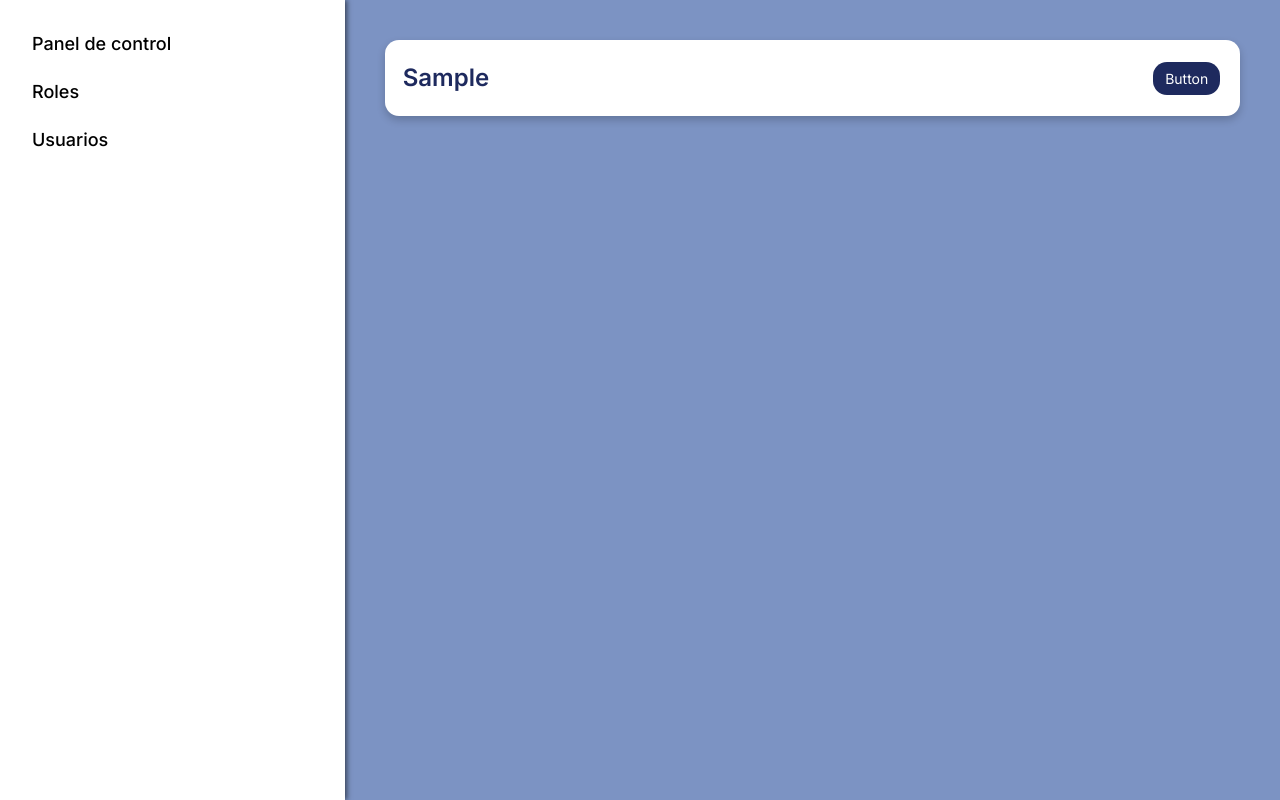
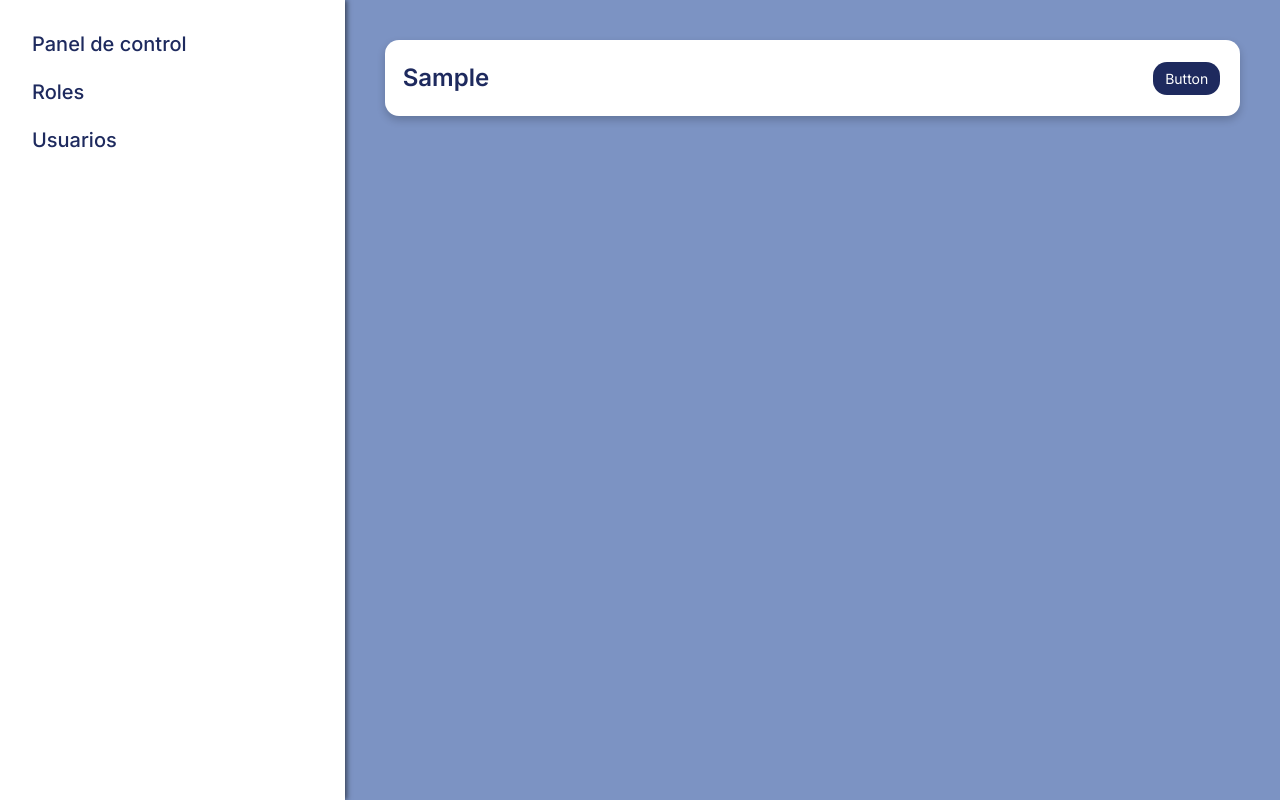
Before and after one commit to RaulBecerraB/TechShare-FrontEnd, a Next.js app: page /admin/roles in a window 1280 px wide. Built offline with nearby package versions, Linux system fonts and the light colour scheme.

Commit message:
style (NavLinks): change label color to primary
    - Updated the color of labels within links to the primary color.

```diff
--- a/src/components/SideNav/NavLinks.tsx
+++ b/src/components/SideNav/NavLinks.tsx
@@ -30,7 +30,7 @@ export default function NavLinks() {
             href={link.href}
             className="flex h-[48px] grow items-center justify-center gap-2 rounded-md p-3 text-sm font-medium hover:bg-sky-100 hover:text-blue-600 md:flex-none md:justify-start md:p-2 md:px-3"
           >
-            <h2 className="font-medium text-lg">{link.name}</h2>
+            <h2 className="font-medium text-xl" style={{ color: '#1E2A5E' }}>{link.name}</h2>
           </Link>
           </div>
         );
```
